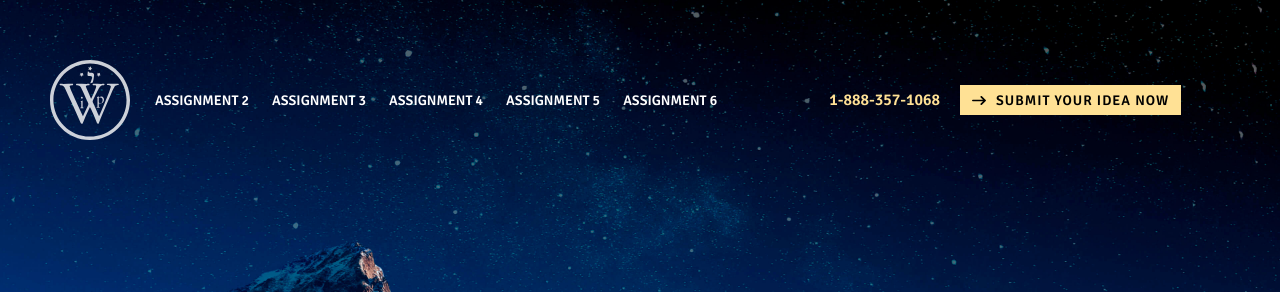
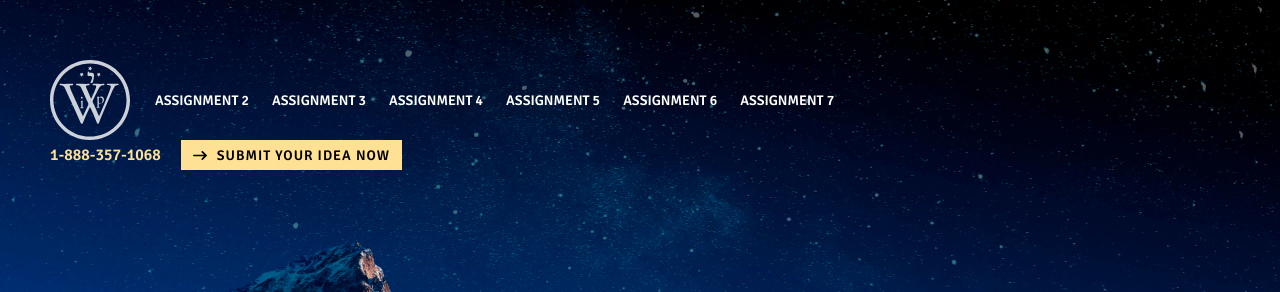
Before and after one commit to illusir/dl-academy, a plain HTML site: page index.html in a window 1280 px wide. Shown: the top 292 px of the page. Drawn offline with Linux system fonts and the light colour scheme.

Commit message:
1104 JS Assignment 7

```diff
--- a/index.html
+++ b/index.html
@@ -106,6 +106,9 @@
                     </a>
                     <a class="nav__link" href="./JS-assignments/JS-assignment-6/index.html">
                         Assignment 6
+                    </a>
+                    <a class="nav__link" href="./JS-assignments/JS-assignment-7/index.html">
+                        Assignment 7
                     </a>
 
                 </nav>
```
